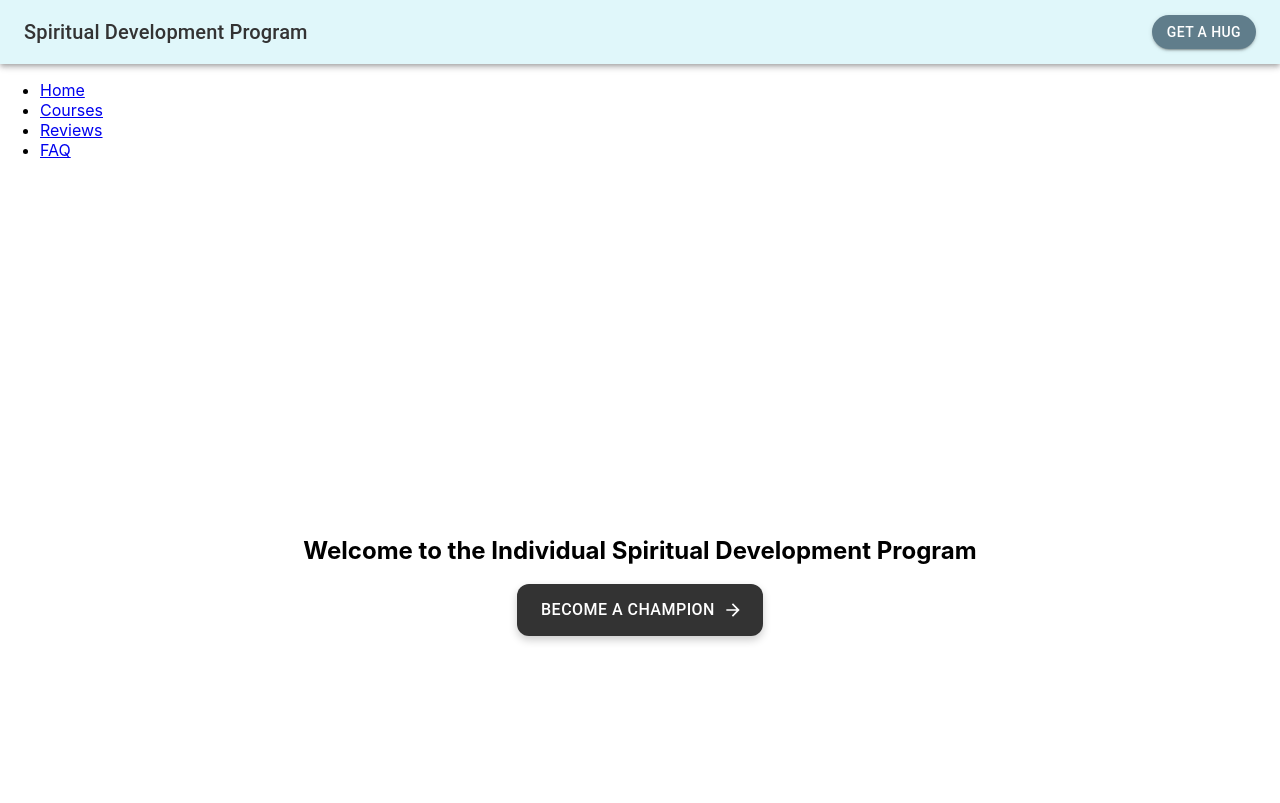
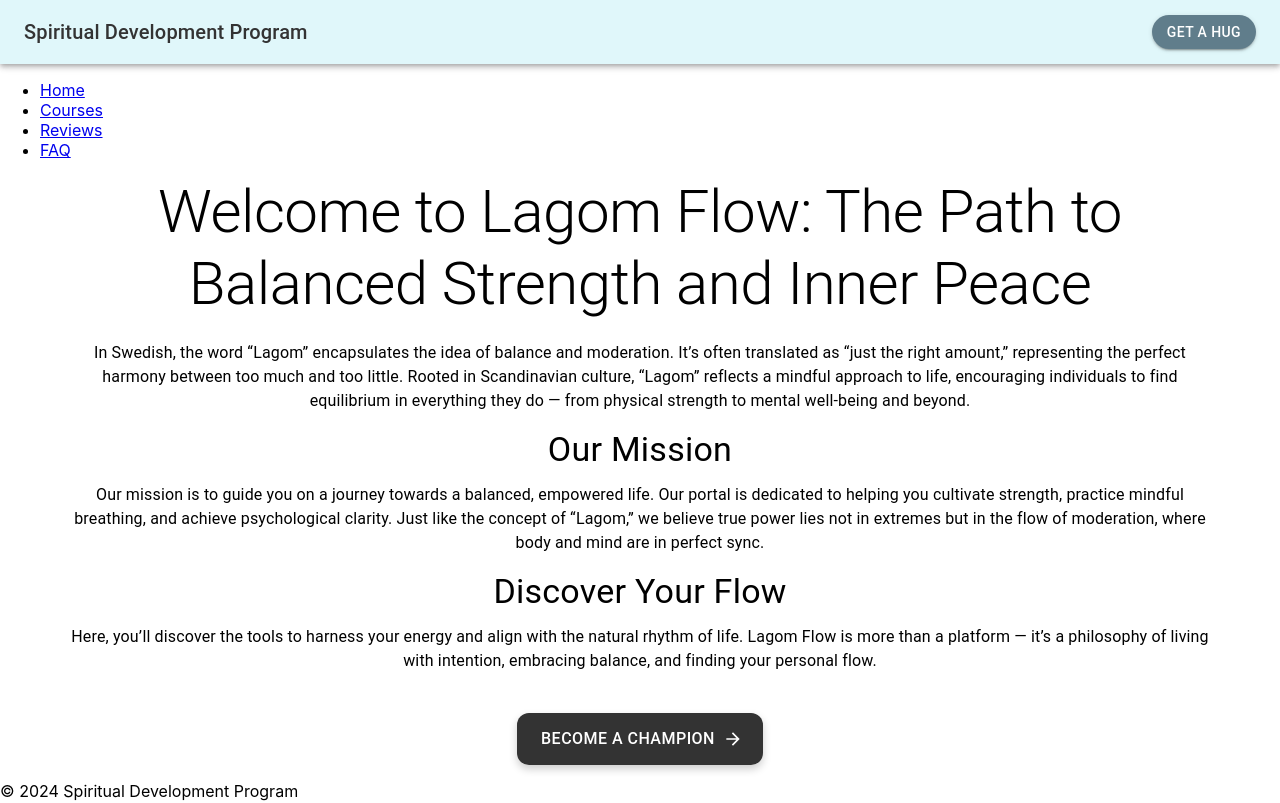
Before and after one commit to AndrePosm/spiritual-development, a React (Create React App) app: page / in a window 1280 px wide. Shown: the top 803 px of the page. Built offline with nearby package versions, Linux system fonts and the light colour scheme.

Commit message:
Added full text content and restored Champion button on the home page

```diff
--- a/package.json
+++ b/package.json
@@ -6,7 +6,7 @@
     "@emotion/react": "^11.13.3",
     "@emotion/styled": "^11.13.0",
     "@mui/icons-material": "^6.1.2",
-    "@mui/material": "^6.1.2",
+    "@mui/material": "^6.1.3",
     "@testing-library/jest-dom": "^5.17.0",
     "@testing-library/react": "^13.4.0",
     "@testing-library/user-event": "^13.5.0",
--- a/src/pages/Home.js
+++ b/src/pages/Home.js
@@ -1,19 +1,49 @@
 import React from 'react';
-import ChampionButton from '../components/ChampionButton';
+import { Typography, Container } from '@mui/material';
+import ChampionButton from '../components/ChampionButton'; // Import ChampionButton
 
 function Home() {
   return (
-    <div style={{
-      display: 'flex',
-      flexDirection: 'column',
-      justifyContent: 'center',
-      alignItems: 'center',
-      height: '100vh', // Высота на весь экран для центрирования по вертикали
-      textAlign: 'center', // Выравнивание текста по центру
-    }}>
-      <h2>Welcome to the Individual Spiritual Development Program</h2>
-      <ChampionButton />
-    </div>
+    <Container>
+      {/* Title */}
+      <Typography variant="h2" align="center" gutterBottom>
+        Welcome to Lagom Flow: The Path to Balanced Strength and Inner Peace
+      </Typography>
+
+      {/* First Paragraph */}
+      <Typography variant="body1" align="center" paragraph>
+        In Swedish, the word “Lagom” encapsulates the idea of balance and moderation. It’s often translated as “just the right amount,”
+        representing the perfect harmony between too much and too little. Rooted in Scandinavian culture, “Lagom” reflects a mindful
+        approach to life, encouraging individuals to find equilibrium in everything they do — from physical strength to mental well-being
+        and beyond.
+      </Typography>
+
+      {/* Section: Our Mission */}
+      <Typography variant="h4" align="center" gutterBottom>
+        Our Mission
+      </Typography>
+
+      <Typography variant="body1" align="center" paragraph>
+        Our mission is to guide you on a journey towards a balanced, empowered life. Our portal is dedicated to helping you cultivate
+        strength, practice mindful breathing, and achieve psychological clarity. Just like the concept of “Lagom,” we believe true power
+        lies not in extremes but in the flow of moderation, where body and mind are in perfect sync.
+      </Typography>
+
+      {/* Section: Discover Your Flow */}
+      <Typography variant="h4" align="center" gutterBottom>
+        Discover Your Flow
+      </Typography>
+
+      <Typography variant="body1" align="center" paragraph>
+        Here, you’ll discover the tools to harness your energy and align with the natural rhythm of life. Lagom Flow is more than a platform
+        — it’s a philosophy of living with intention, embracing balance, and finding your personal flow.
+      </Typography>
+
+      {/* Centered Champion Button */}
+      <div style={{ display: 'flex', justifyContent: 'center', marginTop: '40px' }}>
+        <ChampionButton />
+      </div>
+    </Container>
   );
 }
 
```
Also changed, not shown: 1 other file (tests, documents, lock files or other folders).
